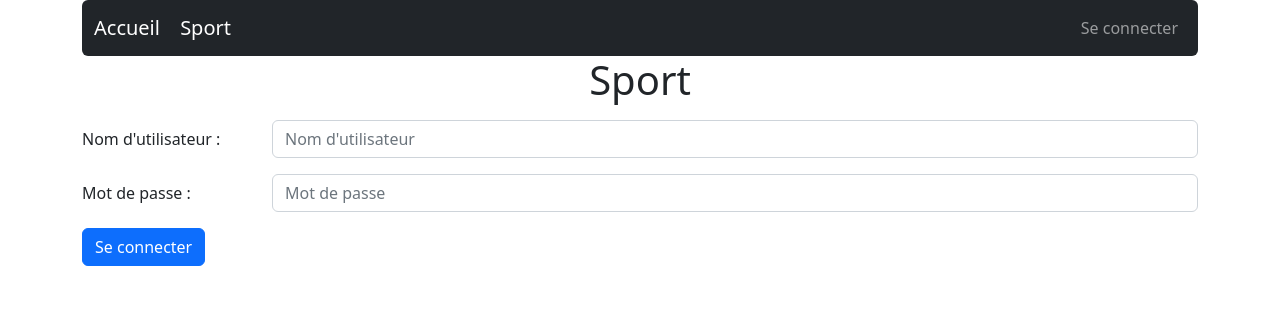
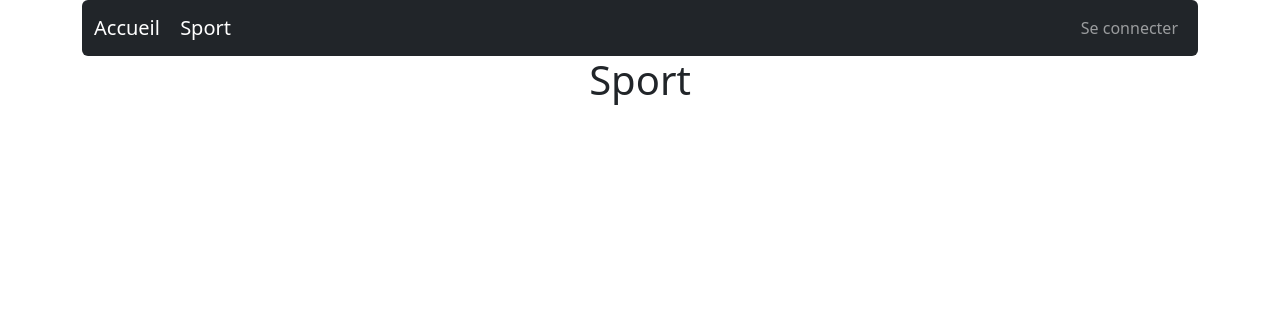
Before and after one commit to PrivateBool/SportWebsite, a PHP site: page /views/Sport.php in a window 1280 px wide. Shown: the top 316 px of the page. Run offline with PHP 8.4, Linux system fonts and the light colour scheme; some libraries are stand-ins or nearby versions.

Commit message:
mise en place de la sport

```diff
--- a/Views/Menu.php
+++ b/Views/Menu.php
@@ -4,7 +4,7 @@
     <div class="container-fluid">
         <div>
         <a class="navbar-brand <?php parDefaut() ?>" href="index.php">Accueil</a>
-        <a class="navbar-brand <?php parDefaut() ?>" href="Sport.php">Sport</a>
+        <a class="navbar-brand <?php parDefaut() ?>" href="views/Sport.php">Sport</a>
         </div>
         <button class="navbar-toggler" type="button" data-bs-toggle="collapse"
             data-bs-target="#navbarNavAltMarkup"
--- a/views/Sport.php
+++ b/views/Sport.php
@@ -2,48 +2,11 @@
 
 <?php ob_start();?>
 
+<section id="sportSection">
+    <div> <!-- affiche à gauche de la page comme un menu des catégorie de sport-->
 
-
-
-<form action="index.php?action=seConnecter" enctype="multipart/form-data"
-    class="my-2 needs-validation" method="POST" novalidate>
-    <div class="row mb-3">
-        <label for="username" class="col-sm-2 col-form-label">
-            Nom d'utilisateur&nbsp;:
-        </label>
-        <div class="col-sm-10">
-            <input type="text" class="form-control" id="username"
-                name="username" placeholder="Nom d'utilisateur" minlength="3"
-                maxlength="64" required>
-            <div class="invalid-feedback">
-                Nom d'utilisateur est obligatoire et doit avoir entre 3 et 64
-                caractères
-            </div>
-        </div>
     </div>
-    <div class="row mb-3">
-        <label for="password" class="col-sm-2 col-form-label">
-            Mot de passe&nbsp;:
-        </label>
-        <div class="col-sm-10">
-            <input type="password" class="form-control" id="username"
-                name="password" placeholder="Mot de passe" minlength="3"
-                maxlength="64" required>
-            <div class="invalid-feedback">
-                Mot de passe est obligatoire et doit avoir entre 3 et 64
-                caractères
-            </div>
-        </div>
-    </div>
-    <div class="row">
-        <div class="col-12">
-            <button class="btn btn-primary" type="submit">
-                Se connecter
-            </button>
-        </div>
-    </div>
-</form>
-
+</section>
 <script src="js/Validation.js"></script>
 
 <?php $contenu = ob_get_clean();?>
```
Also changed, not shown: Controller/controller.php (+3 -6 lines).
